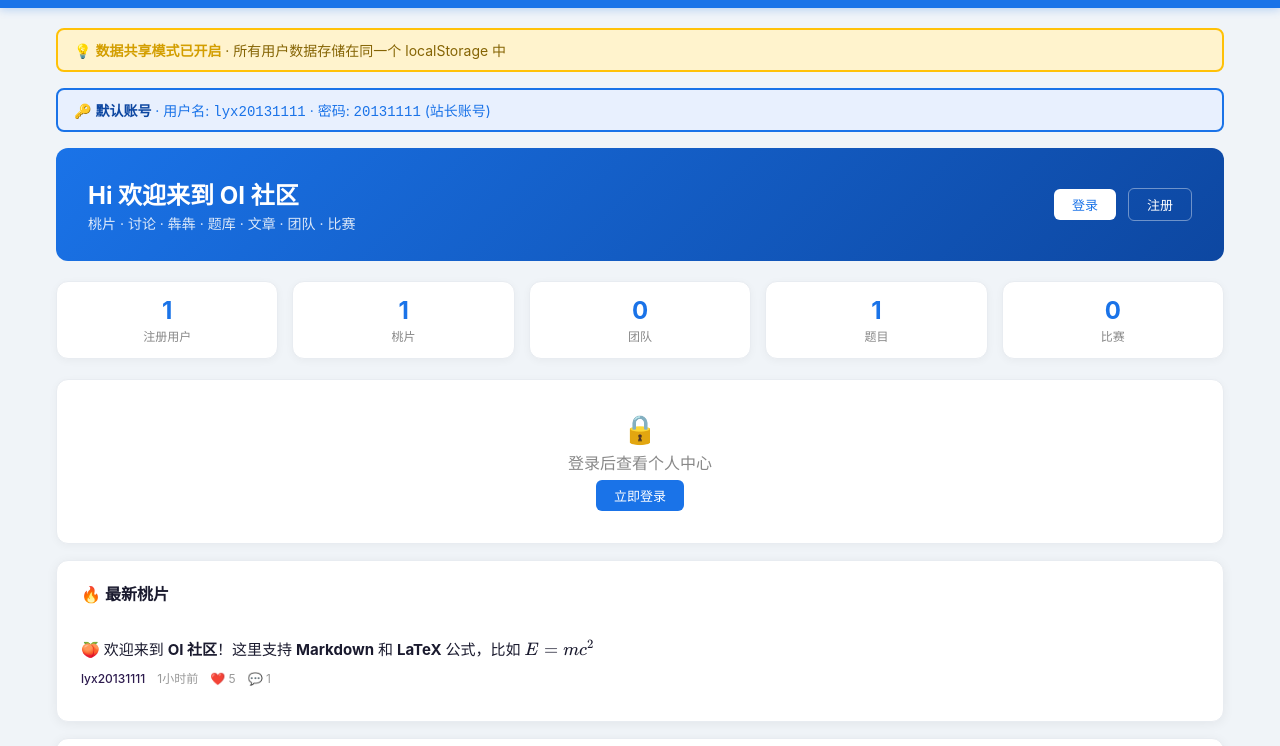
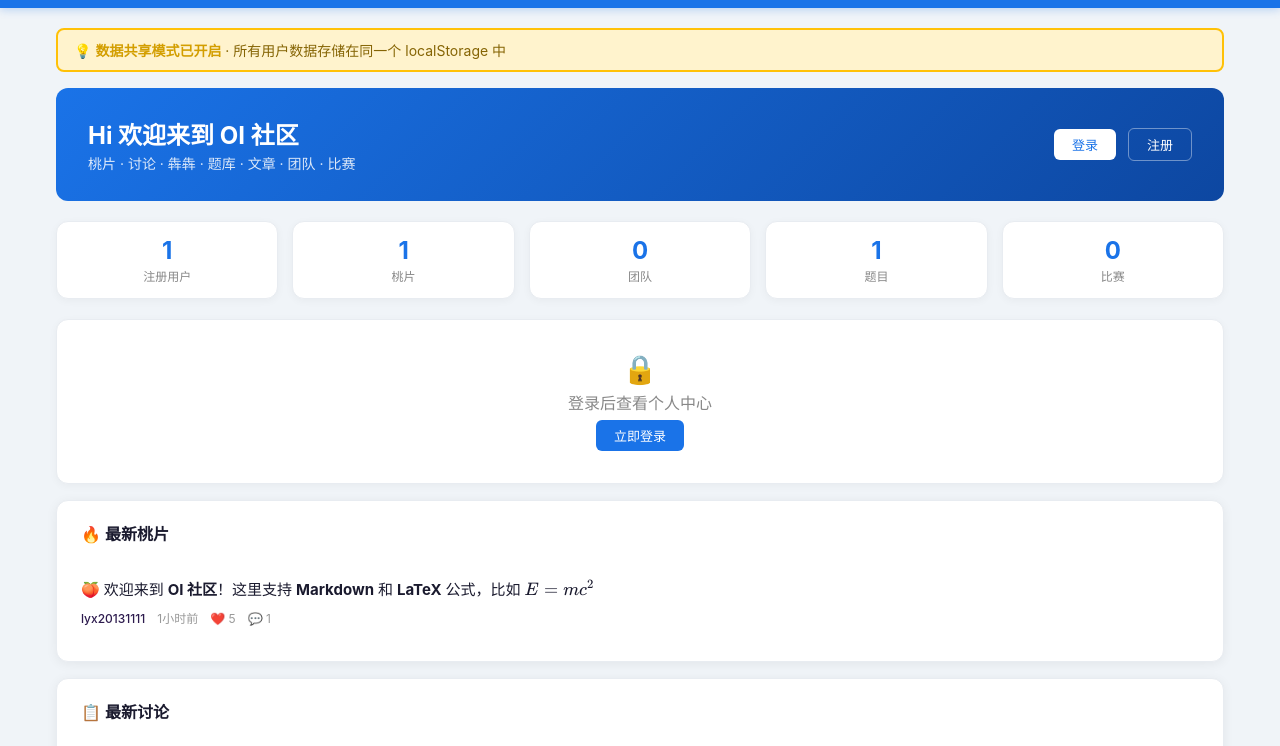
Before and after one commit to lyx20131111/OI-, a plain HTML site: page index.html in a window 1280 px wide. Shown: the part 48-794 px from the top of the page. Drawn offline with nearby package versions, Linux system fonts and the light colour scheme.

Commit message:
更新功能

```diff
--- a/index.html
+++ b/index.html
@@ -228,8 +228,6 @@
         .team-create-error{color:#ff4d4f;font-weight:600;margin-left:10px}
         .data-warning{background:#fff3cd;border:2px solid #ffc107;border-radius:8px;padding:10px 16px;margin-bottom:16px;color:#856404;font-size:14px}
         .data-warning strong{color:#d39e00}
-        .login-tip{background:#e8f0fe;border:2px solid #1a73e8;border-radius:8px;padding:10px 16px;margin-bottom:16px;color:#1a73e8;font-size:14px}
-        .login-tip strong{color:#0d47a1}
     </style>
 </head>
 <body>
@@ -264,9 +262,6 @@
         <!-- ===== 数据共享提示 ===== -->
         <div class="data-warning">
             💡 <strong>数据共享模式已开启</strong> · 所有用户数据存储在同一个 localStorage 中
-        </div>
-        <div class="login-tip">
-            🔑 <strong>默认账号</strong> · 用户名: <code>lyx20131111</code> · 密码: <code>20131111</code> (站长账号)
         </div>
 
         <!-- ===== 首页 ===== -->
```
